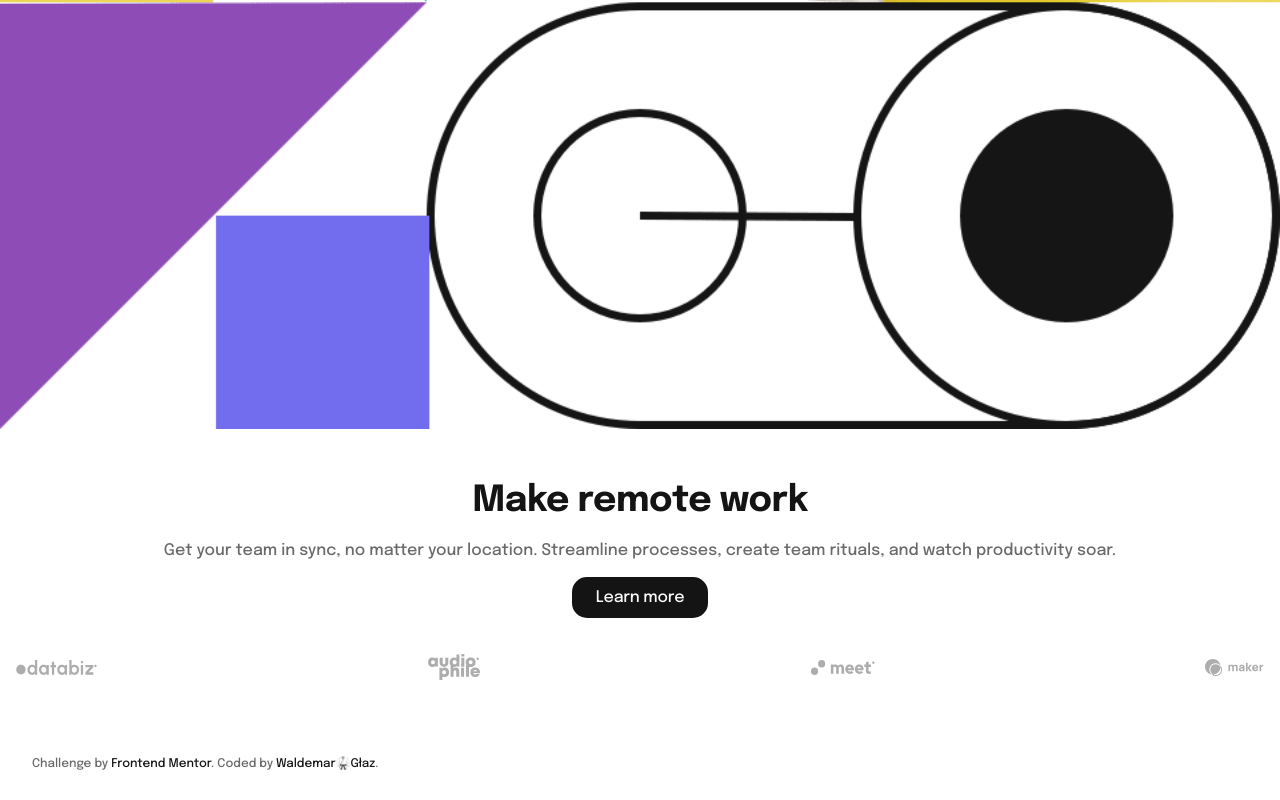
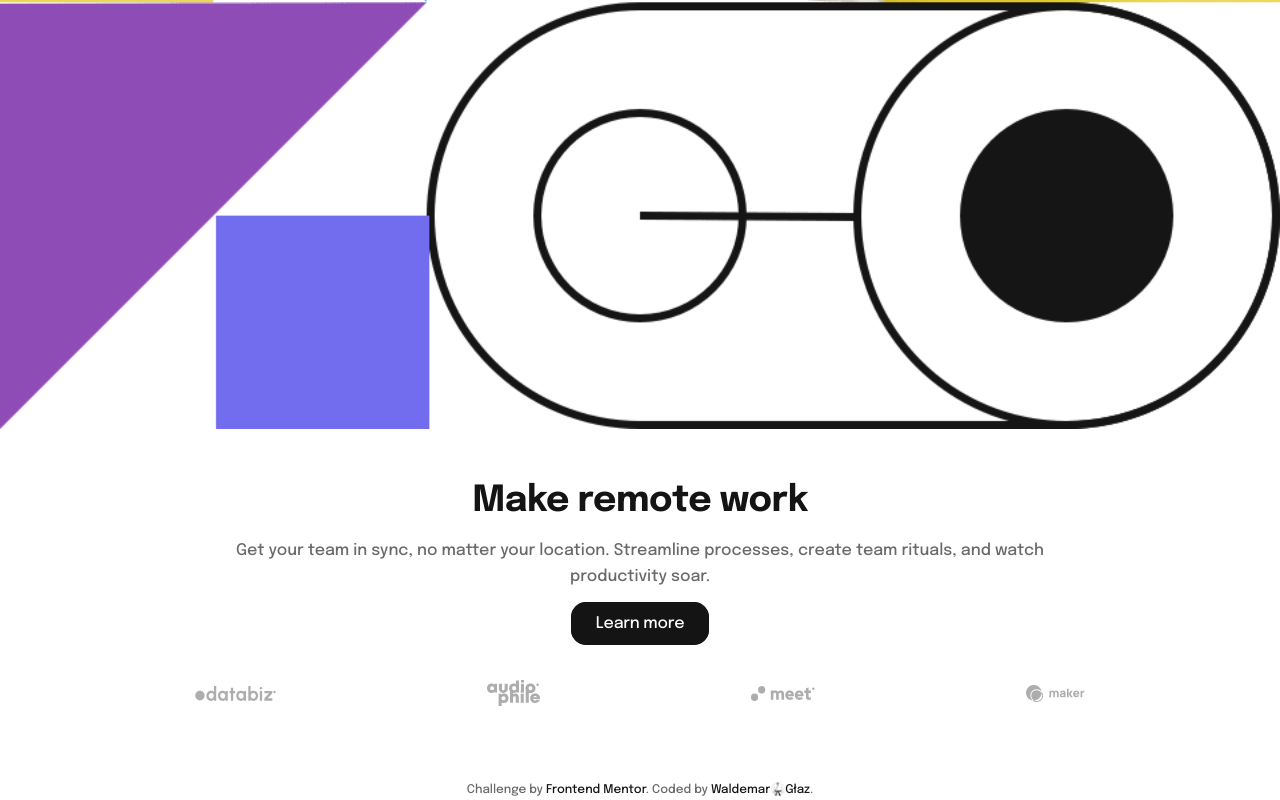
Before and after one commit to waldekglaz/intro-section-with-dropdown, a plain HTML site: page index.html in a window 1280 px wide. Shown: the part 1346-2146 px from the top of the page. Before the commit the page ends 2120 px from the top, so only its background shows below. Drawn offline with Linux system fonts and the light colour scheme.

Commit message:
@media(min-width:768px)

```diff
--- a/style/components/_buttons.scss
+++ b/style/components/_buttons.scss
@@ -9,6 +9,12 @@
   background-color: $clr-Black;
   color: $clr-White;
   padding: 12px 24px;
+  border: 1px solid $clr-Black;
+  transition: 0.4s;
+  &:hover {
+    background-color: transparent;
+    color: $clr-Black;
+  }
 }
 .btn--wide {
   width: 100%;
--- a/style/leyout/_hero.scss
+++ b/style/leyout/_hero.scss
@@ -1,3 +1,6 @@
+.hero__content {
+  padding: 0 2%;
+}
 .hero__img {
   width: 100%;
   margin-bottom: 2.984375rem;
@@ -39,3 +42,9 @@
   width: 58.97px;
   height: auto;
 }
+
+@media (min-width: 500px) {
+  .hero__content {
+    padding: 0 14%;
+  }
+}
--- a/style/style.scss
+++ b/style/style.scss
@@ -12,6 +12,8 @@
 .attribution {
   position: absolute;
   bottom: 0;
+  left: 50%;
+  transform: translateX(-50%);
   text-align: center;
   font-size: 0.75rem;
   padding: 0 2rem;
```
Also changed, not shown: style/style.css, 1 other file.
